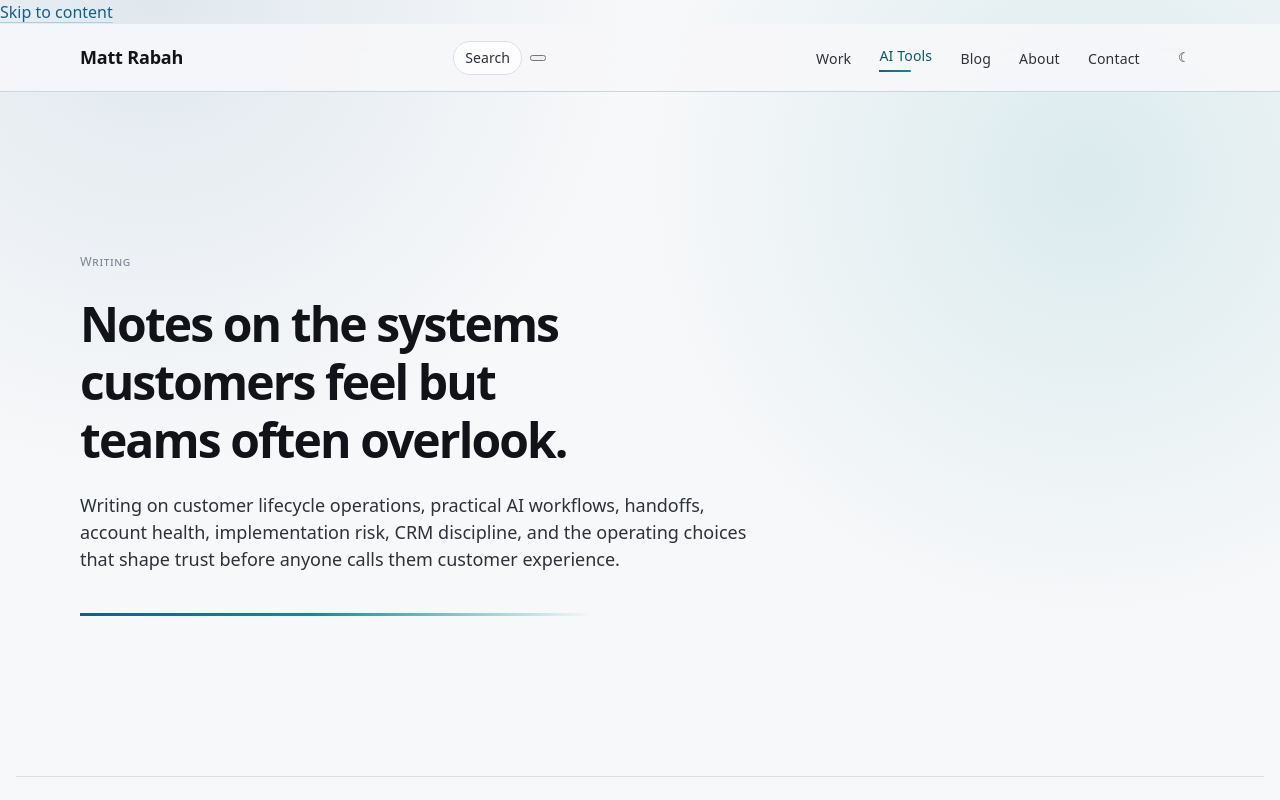
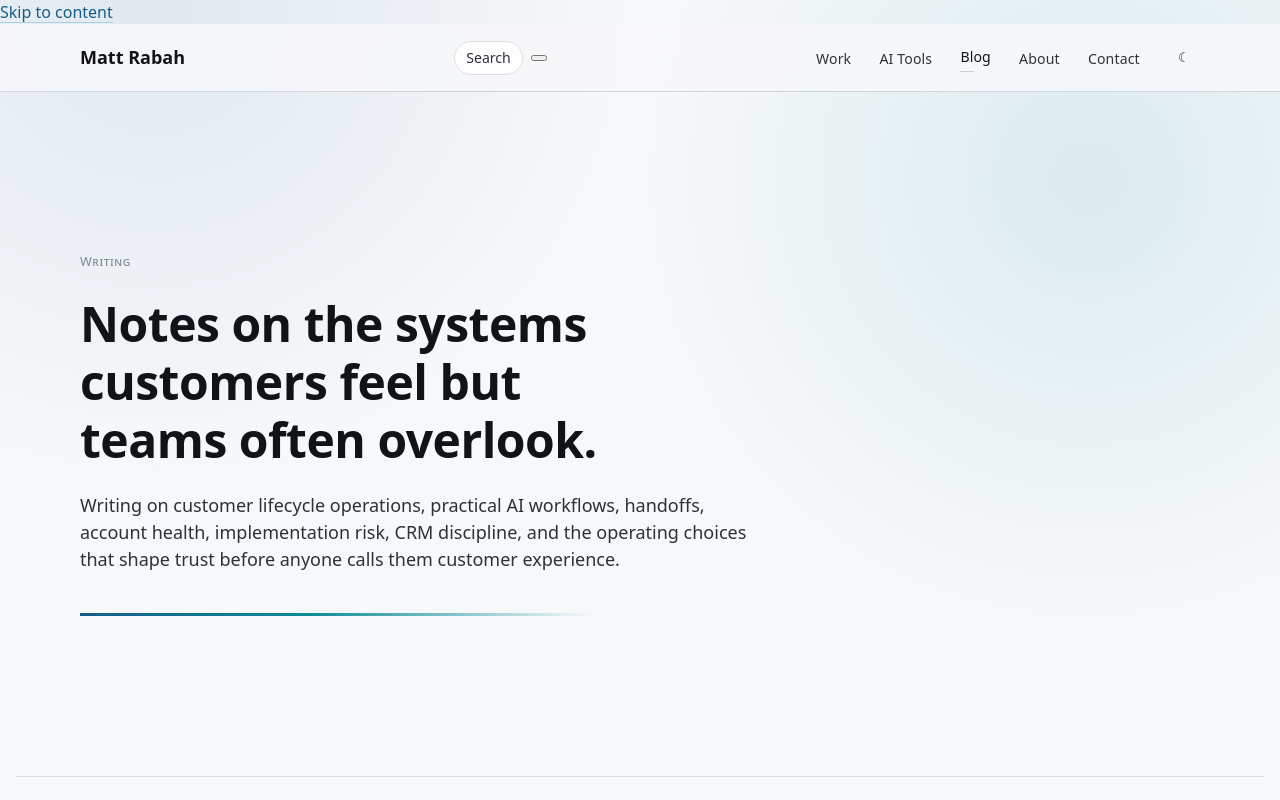
Before and after one commit to contextbydesign/mattrabah, an Astro site: page /blog in a window 1280 px wide. Shown: the top 800 px of the page. Built offline with nearby package versions, Linux system fonts and the light colour scheme; Astro itself is replaced by a stand-in of ours; a web font is replaced by a local one.

Commit message:
fix navigation bar

```diff
--- a/src/layouts/BaseLayout.astro
+++ b/src/layouts/BaseLayout.astro
@@ -13,6 +13,13 @@ const DEFAULT_DESCRIPTION =
 const { title, description = DEFAULT_DESCRIPTION } = Astro.props;
 const fullTitle = title === SITE_NAME ? title : `${title} — ${SITE_NAME}`;
 const year = new Date().getFullYear();
+const pathname = Astro.url.pathname.replace(/\/$/, "") || "/";
+
+const isCurrentPath = (href: string) => {
+  if (href === "/") return pathname === "/";
+
+  return pathname === href || pathname.startsWith(`${href}/`);
+};
 ---
 
 <!doctype html>
@@ -62,11 +69,11 @@ const year = new Date().getFullYear();
 
         <nav class="site-nav" id="primary-navigation" aria-label="Primary">
           <ul>
-            <li><a href="/work">Work</a></li>
-            <li><a href="/tools">AI Tools</a></li>
-            <li><a href="/blog">Blog</a></li>
-            <li><a href="/about">About</a></li>
-            <li><a href="/contact">Contact</a></li>
+            <li><a href="/work" aria-current={isCurrentPath("/work") ? "page" : undefined}>Work</a></li>
+            <li><a href="/tools" aria-current={isCurrentPath("/tools") ? "page" : undefined}>AI Tools</a></li>
+            <li><a href="/blog" aria-current={isCurrentPath("/blog") ? "page" : undefined}>Blog</a></li>
+            <li><a href="/about" aria-current={isCurrentPath("/about") ? "page" : undefined}>About</a></li>
+            <li><a href="/contact" aria-current={isCurrentPath("/contact") ? "page" : undefined}>Contact</a></li>
             <li class="theme-toggle-item">
               <button
                 class="theme-toggle"
--- a/src/styles/global.css
+++ b/src/styles/global.css
@@ -245,7 +245,7 @@ img {
   font-family: var(--ff-expanded);
   font-size: var(--t-title);
   font-weight: var(--fw-semibold);
-  letter-spacing: -0.01em;
+  letter-spacing: 0.0em;
   text-decoration: none;
 }
 
@@ -273,17 +273,18 @@ img {
   color: var(--c-accent);
 }
 
-.site-nav a[href="/tools"] {
-  color: var(--c-signal-ink);
+.site-nav a[aria-current="page"] {
+  color: var(--c-ink);
 }
 
-.site-nav a[href="/tools"]::after {
+.site-nav a[aria-current="page"]::after {
   content: "";
   display: block;
-  height: 2px;
+  height: 1px;
   margin-top: 0.2rem;
-  background: linear-gradient(90deg, var(--c-accent), var(--c-signal));
-  transform: scaleX(0.6);
+  background: var(--c-rule-strong);
+  opacity: 0.8;
+  transform: scaleX(0.45);
   transform-origin: left;
 }
 
@@ -430,7 +431,7 @@ img {
   font-family: var(--ff-expanded);
   font-size: var(--t-display-lg);
   font-weight: var(--fw-semibold);
-  letter-spacing: -0.04em;
+  letter-spacing: -0.01em;
 }
 
 .lead {
```
